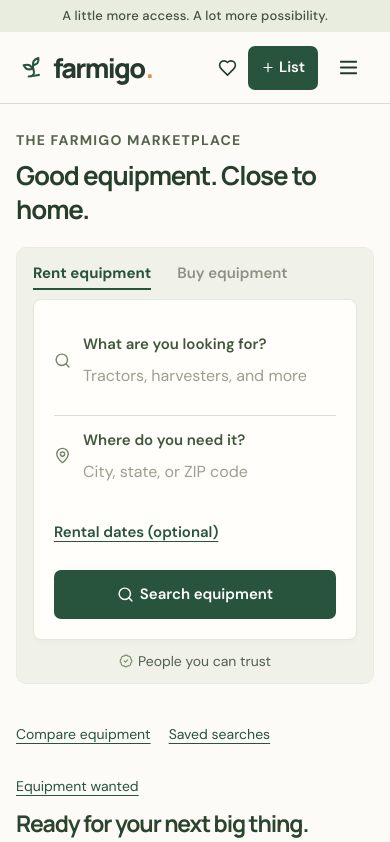
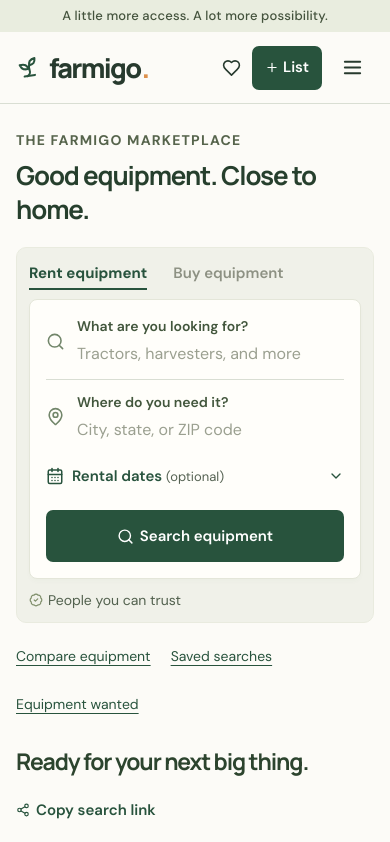
Before and after one commit to mbalaji7/farmigo, a React (Vite) app: page / in a window 390 px wide. Shown: the top 842 px of the page. Built offline with nearby package versions, Linux system fonts and the light colour scheme.

Commit message:
Fix responsive search alignment and marketplace spacing

```diff
--- a/src/App.tsx
+++ b/src/App.tsx
@@ -4,6 +4,7 @@
   ArrowRight,
   ArrowUpRight,
   BadgeCheck,
+  CalendarDays,
   CheckCircle2,
   ChevronDown,
   Handshake,
@@ -644,7 +645,7 @@
                 </span>
               </div>
               <form
-                className="search-bar"
+                className={`search-bar search-bar-${mode}`}
                 onSubmit={(ev) => {
                   ev.preventDefault();
                   if (
@@ -698,13 +699,26 @@
                   </span>
                 </label>
                 {mode === "rent" && (
-                  <details
-                    className="rental-date-options"
-                    open={dateOptions}
-                    onToggle={(ev) => setDateOptions(ev.currentTarget.open)}
-                  >
-                    <summary>Rental dates (optional)</summary>
-                    <div className="search-dates">
+                  <button
+                    type="button"
+                    className="rental-date-toggle"
+                    aria-expanded={dateOptions}
+                    aria-controls="rental-search-dates"
+                    onClick={() => setDateOptions(!dateOptions)}
+                  >
+                    <CalendarDays size={18} />
+                    <span>
+                      Rental dates <small>(optional)</small>
+                    </span>
+                    <ChevronDown size={16} />
+                  </button>
+                )}
+                {mode === "rent" && (
+                  <div
+                    className="search-dates"
+                    id="rental-search-dates"
+                    hidden={!dateOptions}
+                  >
                     <label>
                       Rental start
                       <input
@@ -735,7 +749,6 @@
                       />
                     </label>
                   </div>
-                  </details>
                 )}
                 <button className="button primary search-button" type="submit">
                   <Search size={17} />
@@ -924,6 +937,7 @@
                   Filters{activeFilters > 0 && <b>{activeFilters}</b>}
                 </button>
               </div>
+              <div className="results-toolbar">
                 <div
                   className="view-switch"
                   role="group"
@@ -942,7 +956,6 @@
                     Map view
                   </button>
                 </div>
-              <div className="results-toolbar">
                 <span>
                   {search.query ||
                   search.location ||
--- a/src/enhancements.css
+++ b/src/enhancements.css
@@ -2,6 +2,7 @@
 :root {
   --muted: #556252;
   --line: #d9ded3;
+  --page-gutter: clamp(16px, 3.2vw, 48px);
 }
 body {
   font-size: 16px;
@@ -114,7 +115,9 @@
   font-size: 15px;
   color: #334731;
 }
-.page-width {
+.page-width,
+.header-inner {
+  width: min(1240px, calc(100% - 2 * var(--page-gutter)));
   max-width: 1240px;
 }
 .action-row {
@@ -223,9 +226,6 @@
   }
 }
 @media (max-width: 700px) {
-  .page-width {
-    width: calc(100% - 32px);
-  }
   .card-title {
     font-size: 20px;
   }
@@ -288,22 +288,211 @@
   }
 }
 .search-bar {
+  display: grid;
+  grid-template-columns: minmax(0, 1.2fr) minmax(0, 1fr) auto auto;
+  align-items: center;
+  gap: 20px;
+  padding: 16px 20px;
+}
+.search-bar .search-field {
+  width: auto;
+  min-width: 0;
+  padding: 4px 0;
+  gap: 12px;
+}
+.search-bar .search-field > span {
+  min-width: 0;
+}
+.search-bar .search-field > svg {
+  flex-shrink: 0;
+}
+.search-bar .location-field {
+  padding-left: 20px;
+  border-top: 0;
+}
+.search-bar .field-label {
+  font-size: 14px;
+  line-height: 1.5;
+  margin-bottom: 4px;
+}
+.search-bar .search-button {
+  grid-column: 4;
+  grid-row: 1;
+  width: auto;
+  margin: 0;
+  min-height: 52px;
+  padding: 14px 18px;
+  white-space: nowrap;
+}
+.search-bar-buy {
+  grid-template-columns: minmax(0, 1.2fr) minmax(0, 1fr) auto;
+}
+.search-bar-buy .search-button {
+  grid-column: 3;
+}
+.marketplace-page .search-section {
+  padding-inline: 24px;
+  margin-bottom: 0;
+}
+.search-foot {
+  height: auto;
+  min-height: 48px;
+  padding-block: 12px;
+  gap: 12px 24px;
   flex-wrap: wrap;
+}
+.search-topline {
   gap: 16px;
-  padding: 20px;
-}
-.search-bar .search-field {
-  flex: 1 1 300px;
-  min-width: 0;
-  padding: 12px 0;
+}
+.marketplace-page .section-heading {
+  gap: 20px;
+  margin-bottom: 12px;
+}
+.marketplace-page .section-view {
+  padding-top: 0;
+  flex-shrink: 0;
+}
+.marketplace-page .share-search {
+  margin: 0 0 12px;
+}
+.equipment-section .saved-search-panel {
+  padding: 8px 16px;
+  margin: 0 0 20px;
+}
+.marketplace-page .browse-toolbar {
+  padding-bottom: 16px;
+}
+.marketplace-page .results-toolbar {
+  gap: 16px;
+  flex-wrap: wrap;
+  margin: 16px 0 20px;
+}
+.results-toolbar > span {
+  flex-wrap: wrap;
+}
+.results-toolbar .sort-control {
+  margin-left: auto;
+  min-height: 44px;
+}
+.rental-date-toggle {
+  font-size: 15px;
+  min-height: 52px;
+  display: flex;
+  align-items: center;
+  gap: 8px;
+  text-align: left;
+  padding: 8px 0;
+  cursor: pointer;
+  color: #28533d;
+  font-weight: 600;
+}
+.rental-date-toggle small {
+  display: block;
+  font-size: 13px;
+  font-weight: 400;
+  color: var(--muted);
+}
+.rental-date-toggle > svg {
+  flex-shrink: 0;
+}
+.rental-date-toggle[aria-expanded="true"] > svg:last-child {
+  transform: rotate(180deg);
+}
+@media (max-width: 1100px) {
+  .search-bar,
+  .search-bar-buy {
+    grid-template-columns: repeat(2, minmax(0, 1fr));
+    gap: 16px 20px;
+  }
+  .search-bar .search-button {
+    grid-column: 2;
+    grid-row: 2;
+    justify-self: end;
+  }
+  .search-bar-buy .search-button {
+    grid-column: 1 / -1;
+    width: 100%;
+    justify-self: stretch;
+  }
+  .rental-date-toggle {
+    justify-self: start;
+  }
+}
+@media (max-width: 700px) {
+  .marketplace-page .search-section {
+    padding-inline: 12px;
+  }
+  .search-bar,
+  .search-bar-buy {
+    grid-template-columns: minmax(0, 1fr);
+    gap: 12px;
+    padding: 16px;
+  }
+  .search-bar .search-field {
+    padding: 0;
+  }
+  .search-bar .location-field {
+    border-left: 0;
+    border-top: 1px solid var(--line);
+    padding: 12px 0 0;
+  }
+  .search-bar .search-button {
+    grid-column: 1;
+    grid-row: auto;
+    width: 100%;
+    justify-self: stretch;
+  }
+  .search-bar .search-dates {
+    grid-row: 4;
+    grid-template-columns: minmax(0, 1fr);
+  }
+  .rental-date-toggle {
+    width: 100%;
+    min-height: 44px;
+    padding: 0;
+  }
+  .rental-date-toggle small {
+    display: inline;
+  }
+  .rental-date-toggle > svg:last-child {
+    margin-left: auto;
+  }
+  .search-foot {
+    justify-content: flex-start;
+  }
+  .marketplace-page .section-heading {
+    gap: 12px;
+  }
+  .marketplace-page .section-view {
+    flex-shrink: 1;
+  }
+  .marketplace-page .results-toolbar {
+    gap: 12px;
+  }
+  .results-toolbar .view-switch {
+    width: 100%;
+  }
+  .results-toolbar .view-switch button {
+    flex: 1;
+  }
+  .results-toolbar > span,
+  .results-toolbar .sort-control {
+    width: 100%;
+    margin: 0;
+  }
 }
 .search-dates {
-  display: flex;
-  flex: 1 1 320px;
-  gap: 14px;
+  display: grid;
+  grid-column: 1 / -1;
+  grid-template-columns: repeat(2, minmax(0, 1fr));
+  gap: 16px;
+  border-top: 1px solid var(--line);
+  padding-top: 16px;
+}
+.search-dates[hidden] {
+  display: none;
 }
 .search-dates label {
-  flex: 1;
   min-width: 0;
   font-size: 14px;
   font-weight: 600;
@@ -329,16 +518,6 @@
   display: none;
 }
 @media (max-width: 700px) {
-  .search-bar .search-field {
-    flex-basis: 100%;
-  }
-  .search-dates {
-    width: 100%;
-    flex-basis: 100%;
-  }
-  .search-button {
-    width: 100%;
-  }
   .mobile-booking-bar {
     display: flex;
     position: sticky;
@@ -367,7 +546,7 @@
   padding: 5px;
   border-radius: 10px;
   width: max-content;
-  margin: 20px 0;
+  margin: 0;
 }
 .view-switch button {
   padding: 9px 18px;
@@ -544,6 +723,9 @@
   gap: 8px;
   margin: 16px 0;
 }
+.active-filter-chips:empty {
+  display: none;
+}
 .active-filter-chips button {
   display: flex;
   align-items: center;
@@ -764,7 +946,7 @@
   display: flex;
   gap: 24px;
   flex-wrap: wrap;
-  margin-top: 22px;
+  margin-block: 16px 24px;
 }
 .marketplace-utility-nav a {
   font-size: 15px;
@@ -853,7 +1035,8 @@
     width: 100%;
   }
   .marketplace-utility-nav {
-    gap: 8px 18px;
+    gap: 4px 20px;
+    margin-block: 12px 20px;
   }
   .marketplace-utility-nav a {
     font-size: 14px;
@@ -1320,24 +1503,6 @@
 .footer-bottom {
   font-size: 14px;
   line-height: 1.8;
-}
-.rental-date-options {
-  flex: 1 1 320px;
-  min-width: 0;
-}
-.rental-date-options summary {
-  font-size: 15px;
-  min-height: 44px;
-  display: flex;
-  align-items: center;
-  cursor: pointer;
-  color: #28533d;
-  font-weight: 600;
-  text-decoration: underline;
-  text-underline-offset: 4px;
-}
-.rental-date-options .search-dates {
-  margin-top: 12px;
 }
 .date-inputs {
   grid-template-columns: repeat(2, minmax(0, 1fr));
@@ -1391,20 +1556,8 @@
   }
 }
 @media (max-width: 700px) {
-  .rental-date-options {
-    flex: 0 1 auto;
-    width: 100%;
-  }
-  .search-dates,
   .date-inputs {
-    flex-direction: column;
     grid-template-columns: minmax(0, 1fr);
-  }
-  .search-dates label {
-    flex: auto;
-  }
-  .search-bar {
-    gap: 14px;
   }
   .announcement {
     height: auto;
```
Also changed, not shown: 1 other file (tests, documents, lock files or other folders). Lines whose indentation alone changed are shown as unchanged.
